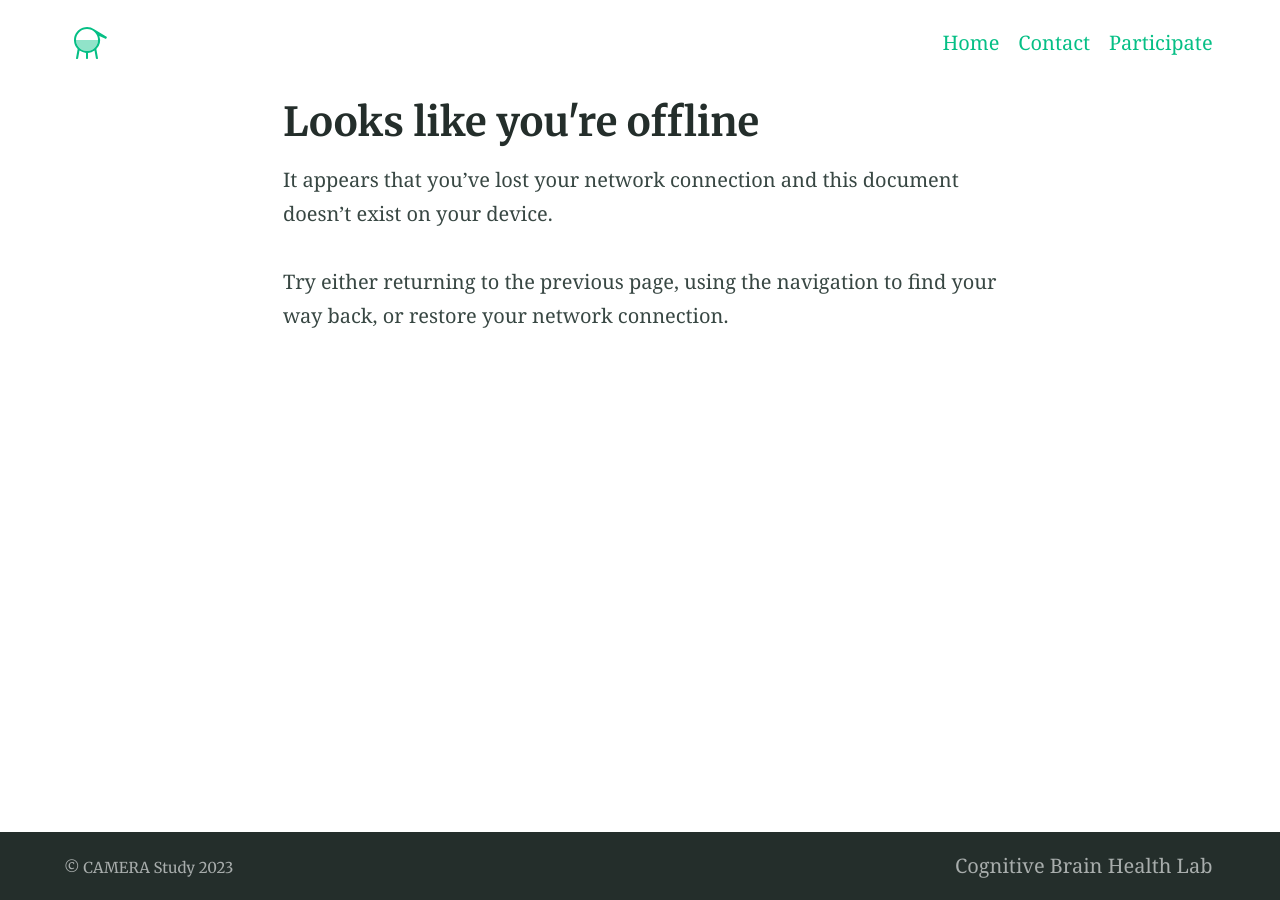
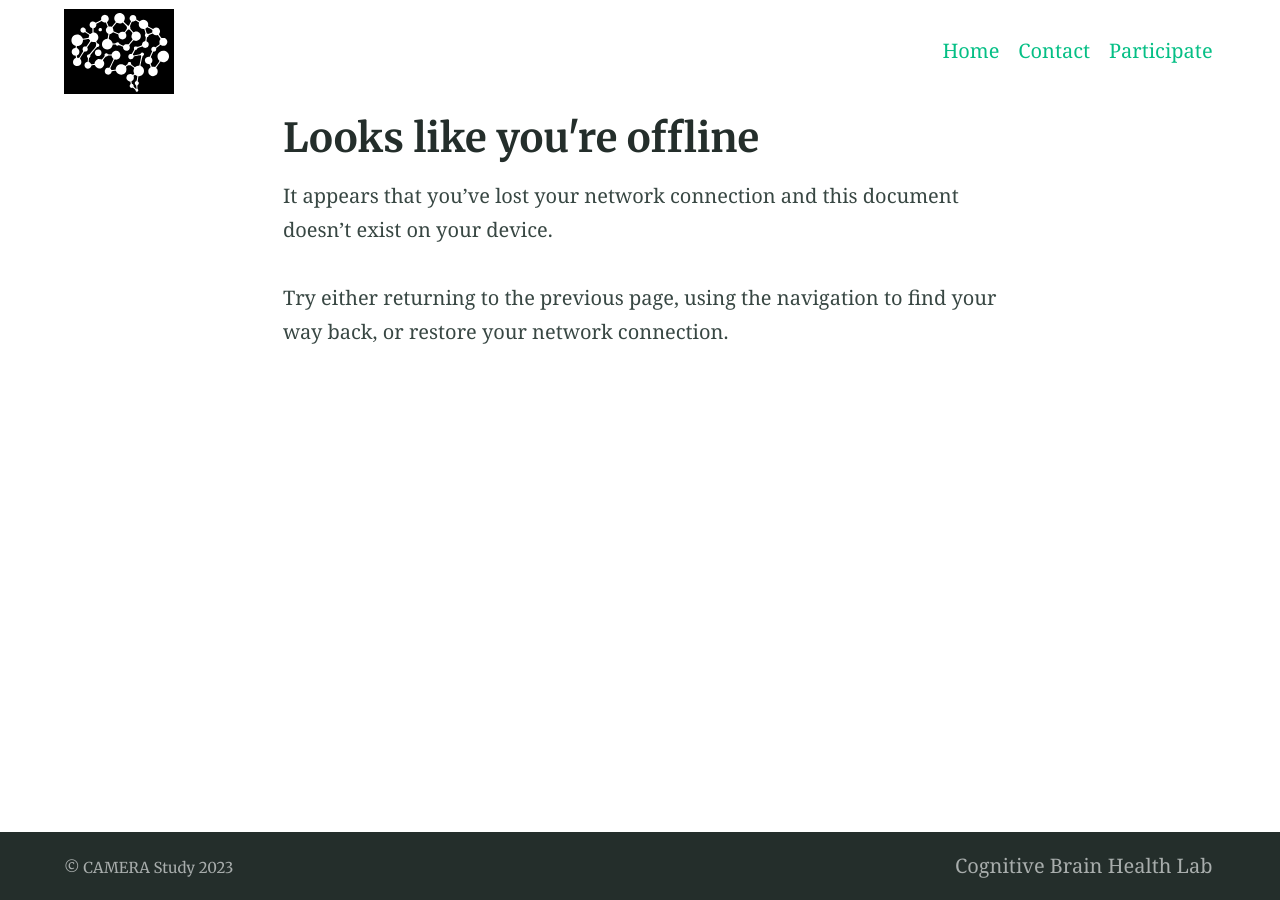
Before and after one commit to camerastudy/camerastudy.github.io, a Jekyll site: the page built from offline.md, in a window 1280 px wide. Built offline with Jekyll 4.4.1, drawn with Linux system fonts in a browser that asks for light colours.

Commit message:
Update logo

```diff
--- a/_config.yml
+++ b/_config.yml
@@ -85,7 +85,7 @@
 encoding: utf-8 # Make sure the encoding is right
 lang: en-GB # Set the site language
 title: "CAMERA Study" # Site name or title, also used in jekyll-seo-tag
-logo: "/assets/logos/logo.svg" # Site logo, also used in jekyll-seo-tag
+logo: "/assets/logos/cbhlab_logo.svg" # Site logo, also used in jekyll-seo-tag
 description: "Canadian Multi-Ethnic Research on Aging Study (CAMERA) from the Cognitive Brain Health Lab at the Sunnybrook Research Institute. CAMERA is a longitudinal study investigating risk and protective factors for dementia in individuals who identify as East Asian and South Asian, two of Canada's largest minority ethnic groups." # Site description and default description, also used in jekyll-seo-tag
 url: "https://cbhlab.github.io/camera-study" # Site url, also used in jekyll-seo-tag
 baseurl: "https://cbhlab.github.io"
--- a/_includes/site-logo.html
+++ b/_includes/site-logo.html
@@ -1,3 +1,3 @@
 <a class="logo" href="{{ site.url }}/">
-  <img src="{{ site.url }}{{ site.logo }}" alt="{{ site.title | append: ' logo' }}"/>
+  <img src="{{ site.url }}{{ site.logo }}"/> <!--- alt="{{ site.title | append: ' logo' }}"/> --->
 </a>
```
Also changed, not shown: assets/logos/cbhlab_logo.svg (added), assets/logos/logo.svg (deleted).
